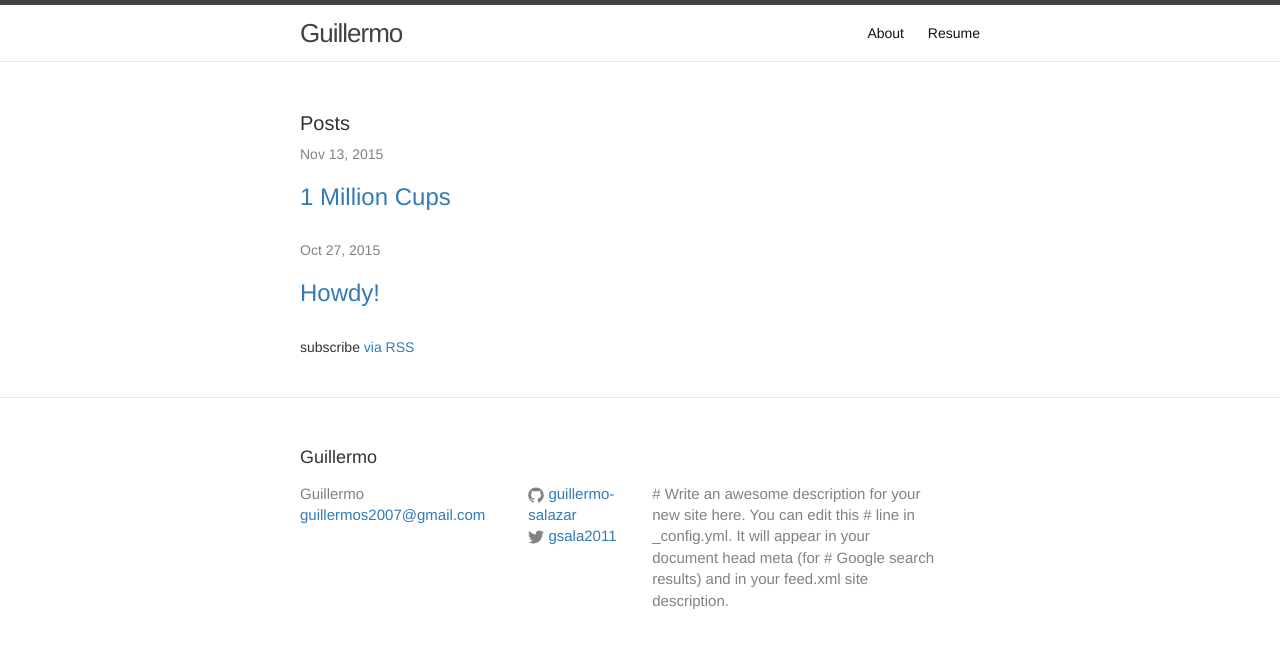
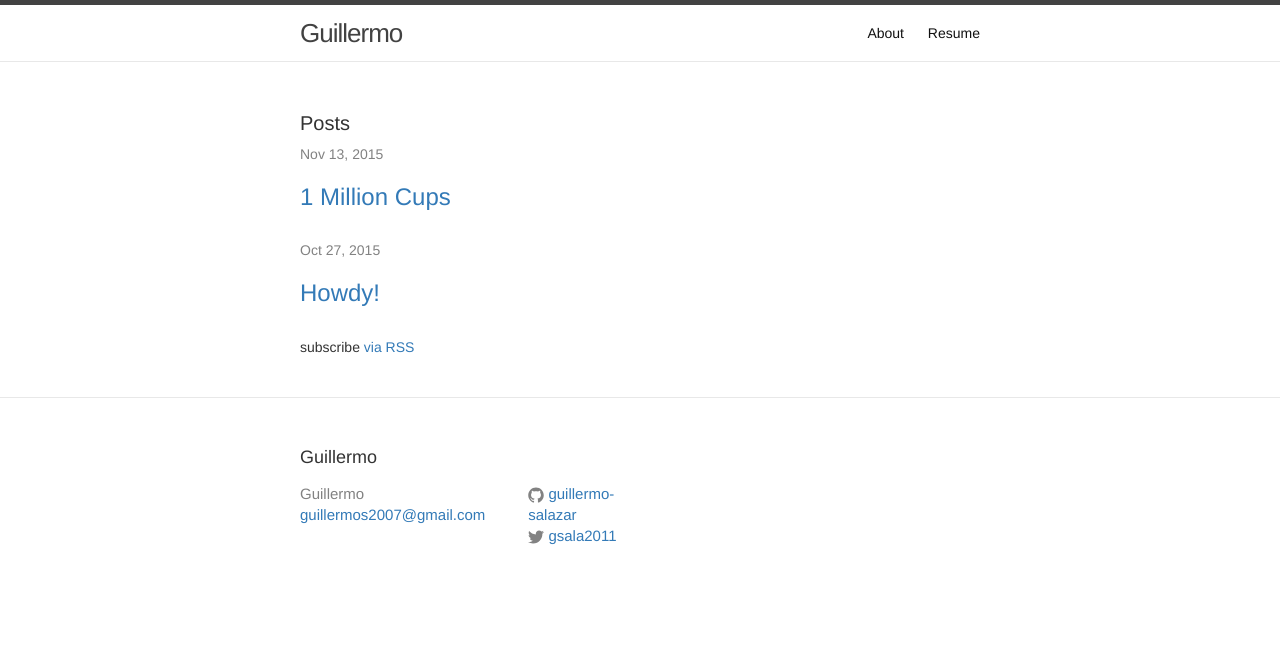
Before and after one commit to guillermo-salazar/guillermo-salazar.github.io, a Jekyll site: the page built from index.html, in a window 1280 px wide. Shown: the top 648 px of the page. Built offline with Jekyll 4.4.1, drawn with Linux system fonts in a browser that asks for light colours; nearby versions of some CDN libraries.

Commit message:
updated description

```diff
--- a/_config.yml
+++ b/_config.yml
@@ -1,10 +1,7 @@
 # Site settings
 title: Guillermo
 email: guillermos2007@gmail.com
-description: > # this means to ignore newlines until "baseurl:"
-  # Write an awesome description for your new site here. You can edit this
-  # line in _config.yml. It will appear in your document head meta (for
-  # Google search results) and in your feed.xml site description.
+description:
 
 baseurl: "" # the subpath of your site, e.g. /blog/
 url: "http://guillermosalazar.me" # the base hostname & protocol for your site
```
